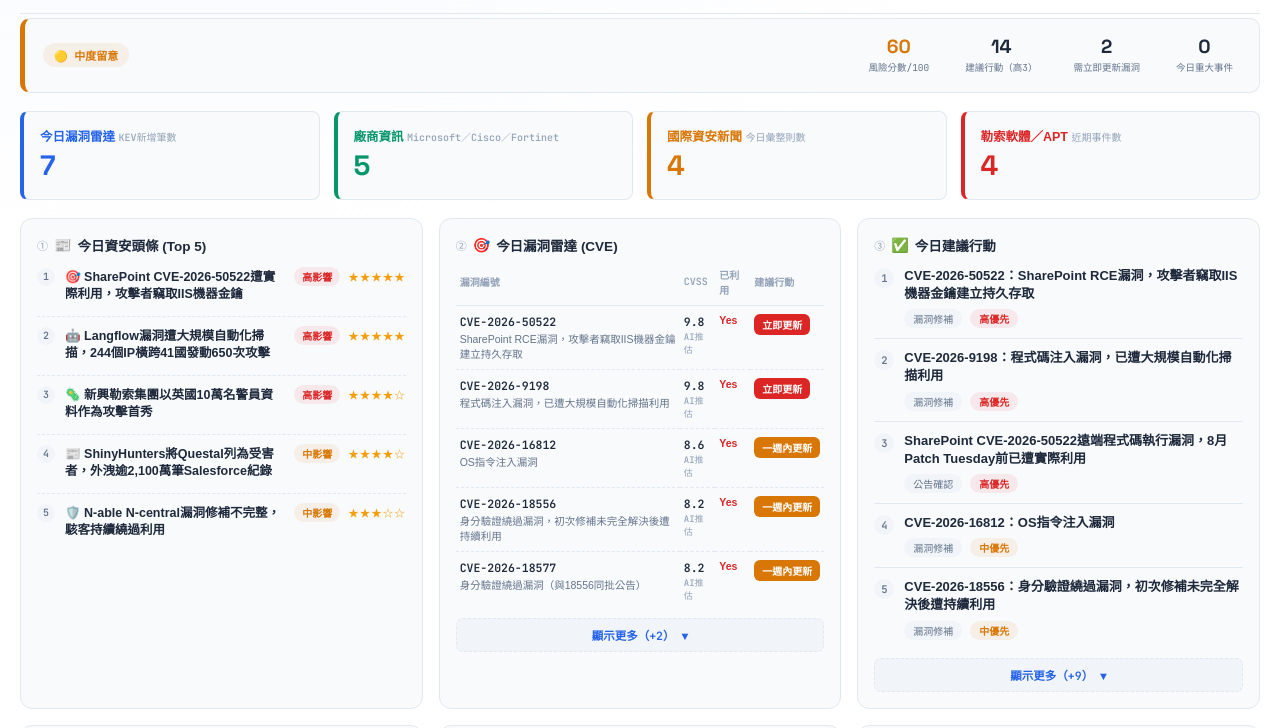
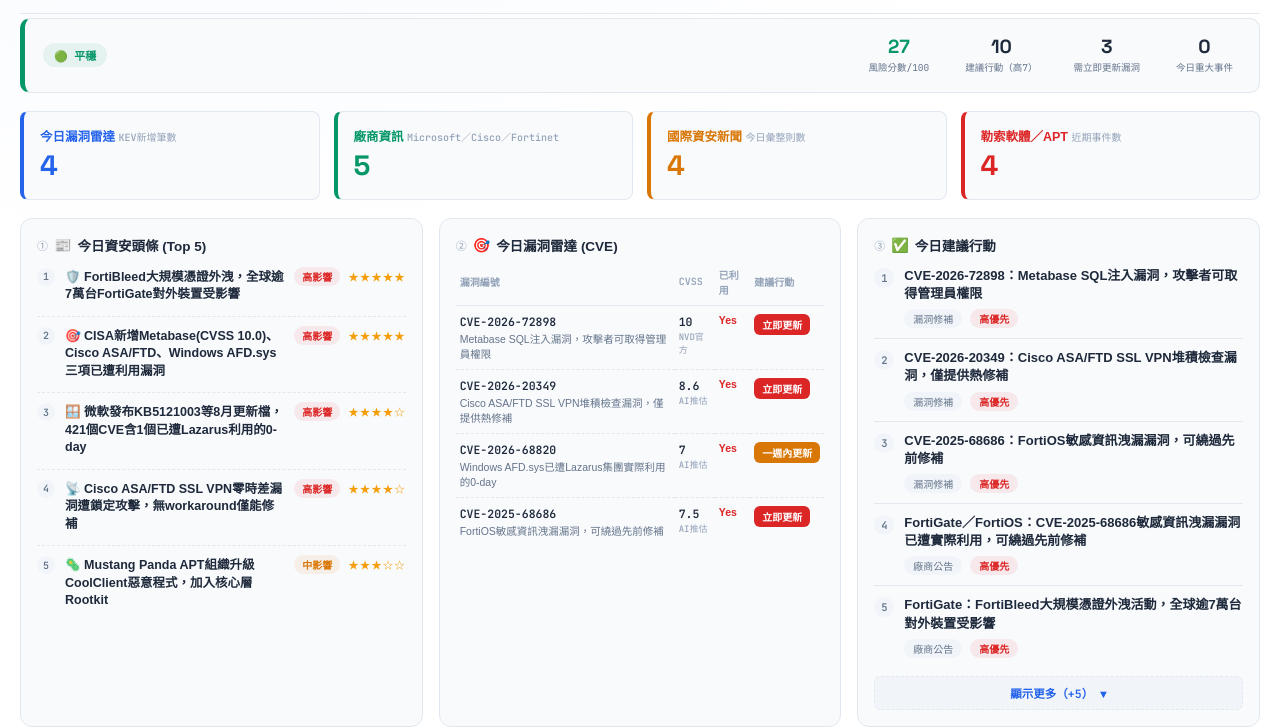
Before and after one commit to tony10404o/auroratest, a website: page docs/test.html in a window 1280 px wide. Shown: the part 72-800 px from the top of the page. Drawn offline with Linux system fonts and the light colour scheme; a web font is replaced by a local one.

Commit message:
test.html整頁資料同步更新

```diff
--- a/docs/test.html
+++ b/docs/test.html
@@ -257,37 +257,37 @@
 const DATA = {
   "headlines": [
     {
-      "icon": "🎯",
-      "title": "SharePoint CVE-2026-50522遭實際利用，攻擊者竊取IIS機器金鑰",
-      "url": "https://www.cisa.gov/",
+      "icon": "🛡️",
+      "title": "FortiBleed大規模憑證外洩，全球逾7萬台FortiGate對外裝置受影響",
+      "url": "https://www.bitsight.com/blog/security-alert-fortibleed-fortinet-vpn-credentials-firewall-exposed",
       "impact": "高",
       "stars": 5
     },
     {
-      "icon": "🤖",
-      "title": "Langflow漏洞遭大規模自動化掃描，244個IP橫跨41國發動650次攻擊",
-      "url": "https://thehackernews.com/",
+      "icon": "🎯",
+      "title": "CISA新增Metabase(CVSS 10.0)、Cisco ASA/FTD、Windows AFD.sys三項已遭利用漏洞",
+      "url": "https://cyberexperts.com/2026-08-12-cisa-adds-three-known-exploited-vulnerabilities-to-catalog/",
       "impact": "高",
       "stars": 5
     },
     {
-      "icon": "🦠",
-      "title": "新興勒索集團以英國10萬名警員資料作為攻擊首秀",
-      "url": "https://therecord.media/",
+      "icon": "🪟",
+      "title": "微軟發布KB5121003等8月更新檔，421個CVE含1個已遭Lazarus利用的0-day",
+      "url": "https://www.tech2geek.net/windows-11-august-2026-patch-tuesday-kb5121003-and-kb5120240-bring-security-fixes-and-new-features/",
       "impact": "高",
       "stars": 4
     },
     {
-      "icon": "📰",
-      "title": "ShinyHunters將Questal列為受害者，外洩逾2,100萬筆Salesforce紀錄",
-      "url": "https://sharkstriker.com/",
-      "impact": "中",
+      "icon": "📡",
+      "title": "Cisco ASA/FTD SSL VPN零時差漏洞遭鎖定攻擊，無workaround僅能修補",
+      "url": "https://www.cisa.gov/news-events/alerts/2026/08/11/cisa-adds-three-known-exploited-vulnerabilities-catalog",
+      "impact": "高",
       "stars": 4
     },
     {
-      "icon": "🛡️",
-      "title": "N-able N-central漏洞修補不完整，駭客持續繞過利用",
-      "url": "https://thehackernews.com/",
+      "icon": "🦠",
+      "title": "Mustang Panda APT組織升級CoolClient惡意程式，加入核心層Rootkit",
+      "url": "https://www.itsecuritynews.info/it-security-news-daily-summary-2026-08-15/",
       "impact": "中",
       "stars": 3
     }
@@ -344,60 +344,36 @@ const DATA = {
   ],
   "cve_radar": [
     {
-      "cve_id": "CVE-2026-50522",
-      "title": "SharePoint RCE漏洞，攻擊者竊取IIS機器金鑰建立持久存取",
-      "cvss": 9.8,
+      "cve_id": "CVE-2026-72898",
+      "title": "Metabase SQL注入漏洞，攻擊者可取得管理員權限",
+      "cvss": 10,
+      "cvss_source": "NVD官方",
+      "exploited": true,
+      "action": "立即更新"
+    },
+    {
+      "cve_id": "CVE-2026-20349",
+      "title": "Cisco ASA/FTD SSL VPN堆積檢查漏洞，僅提供熱修補",
+      "cvss": 8.6,
       "cvss_source": "AI推估",
       "exploited": true,
       "action": "立即更新"
     },
     {
-      "cve_id": "CVE-2026-9198",
-      "title": "程式碼注入漏洞，已遭大規模自動化掃描利用",
-      "cvss": 9.8,
-      "cvss_source": "AI推估",
-      "exploited": true,
-      "action": "立即更新"
-    },
-    {
-      "cve_id": "CVE-2026-16812",
-      "title": "OS指令注入漏洞",
-      "cvss": 8.6,
-      "cvss_source": "AI推估",
-      "exploited": true,
-      "action": "一週內更新"
-    },
-    {
-      "cve_id": "CVE-2026-18556",
-      "title": "身分驗證繞過漏洞，初次修補未完全解決後遭持續利用",
-      "cvss": 8.2,
-      "cvss_source": "AI推估",
-      "exploited": true,
-      "action": "一週內更新"
-    },
-    {
-      "cve_id": "CVE-2026-18577",
-      "title": "身分驗證繞過漏洞（與18556同批公告）",
-      "cvss": 8.2,
-      "cvss_source": "AI推估",
-      "exploited": true,
-      "action": "一週內更新"
-    },
-    {
-      "cve_id": "CVE-2026-34486",
-      "title": "缺少加密保護敏感資料漏洞",
-      "cvss": 7.5,
+      "cve_id": "CVE-2026-68820",
+      "title": "Windows AFD.sys已遭Lazarus集團實際利用的0-day",
+      "cvss": 7,
       "cvss_source": "AI推估",
       "exploited": true,
       "action": "一週內更新"
     },
     {
       "cve_id": "CVE-2025-68686",
-      "title": "敏感資訊洩漏漏洞",
+      "title": "FortiOS敏感資訊洩漏漏洞，可繞過先前修補",
       "cvss": 7.5,
       "cvss_source": "AI推估",
       "exploited": true,
-      "action": "一週內更新"
+      "action": "立即更新"
     }
   ],
   "vendor_impact": [
@@ -440,116 +416,92 @@ const DATA = {
   "action_items": [
     {
       "category": "漏洞修補",
-      "title": "CVE-2026-50522：SharePoint RCE漏洞，攻擊者竊取IIS機器金鑰建立持久存取",
+      "title": "CVE-2026-72898：Metabase SQL注入漏洞，攻擊者可取得管理員權限",
       "priority": "高",
-      "detail": "CVSS 9.8（AI推估），建議立即更新"
+      "detail": "CVSS 10（NVD官方），建議立即更新"
     },
     {
       "category": "漏洞修補",
-      "title": "CVE-2026-9198：程式碼注入漏洞，已遭大規模自動化掃描利用",
+      "title": "CVE-2026-20349：Cisco ASA/FTD SSL VPN堆積檢查漏洞，僅提供熱修補",
       "priority": "高",
-      "detail": "CVSS 9.8（AI推估），建議立即更新"
+      "detail": "CVSS 8.6（AI推估），建議立即更新"
+    },
+    {
+      "category": "漏洞修補",
+      "title": "CVE-2025-68686：FortiOS敏感資訊洩漏漏洞，可繞過先前修補",
+      "priority": "高",
+      "detail": "CVSS 7.5（AI推估），建議立即更新"
+    },
+    {
+      "category": "廠商公告",
+      "title": "FortiGate／FortiOS：CVE-2025-68686敏感資訊洩漏漏洞已遭實際利用，可繞過先前修補",
+      "priority": "高",
+      "detail": "CISA要求聯邦機關8/10前完成緩解，建議盤點對外暴露的管理介面與VPN服務，檢查是否有先前遭入侵跡象"
+    },
+    {
+      "category": "廠商公告",
+      "title": "FortiGate：FortiBleed大規模憑證外洩活動，全球逾7萬台對外裝置受影響",
+      "priority": "高",
+      "detail": "目前無修補可完全解決此暴露問題，建議限制管理介面對外開放、全面輪替管理員與VPN帳密、強制啟用MFA"
+    },
+    {
+      "category": "廠商公告",
+      "title": "Microsoft：2026年8月Patch Tuesday（KB5121003等），421個CVE含1個已遭利用0-day",
+      "priority": "高",
+      "detail": "建議優先確認CVE-2026-68820（已遭Lazarus利用）相關系統已完成更新"
+    },
+    {
+      "category": "廠商公告",
+      "title": "Cisco：ASA/FTD SSL VPN零時差漏洞遭鎖定攻擊，僅提供熱修補無workaround",
+      "priority": "高",
+      "detail": "建議確認邊界防火牆版本並儘速套用熱修補，留意SSL VPN/WebVPN、IKEv2功能是否已啟用"
+    },
+    {
+      "category": "漏洞修補",
+      "title": "CVE-2026-68820：Windows AFD.sys已遭Lazarus集團實際利用的0-day",
+      "priority": "中",
+      "detail": "CVSS 7（AI推估），建議一週內更新"
     },
     {
       "category": "公告確認",
-      "title": "SharePoint CVE-2026-50522遠端程式碼執行漏洞，8月Patch Tuesday前已遭實際利用",
-      "priority": "高",
-      "detail": "Microsoft廠商公告，研判嚴重度高，建議儘速確認並評估更新。"
-    },
-    {
-      "category": "漏洞修補",
-      "title": "CVE-2026-16812：OS指令注入漏洞",
+      "title": "微軟發布KB5121003更新檔（Windows 11 24H2/25H2，含2026年8月安全性修補）",
       "priority": "中",
-      "detail": "CVSS 8.6（AI推估），建議一週內更新"
-    },
-    {
-      "category": "漏洞修補",
-      "title": "CVE-2026-18556：身分驗證繞過漏洞，初次修補未完全解決後遭持續利用",
-      "priority": "中",
-      "detail": "CVSS 8.2（AI推估），建議一週內更新"
-    },
-    {
-      "category": "漏洞修補",
-      "title": "CVE-2026-18577：身分驗證繞過漏洞（與18556同批公告）",
-      "priority": "中",
-      "detail": "CVSS 8.2（AI推估），建議一週內更新"
-    },
-    {
-      "category": "漏洞修補",
-      "title": "CVE-2026-34486：缺少加密保護敏感資料漏洞",
-      "priority": "中",
-      "detail": "CVSS 7.5（AI推估），建議一週內更新"
-    },
-    {
-      "category": "漏洞修補",
-      "title": "CVE-2025-68686：敏感資訊洩漏漏洞",
-      "priority": "中",
-      "detail": "CVSS 7.5（AI推估），建議一週內更新"
+      "detail": "來源：微軟官方更新發布，建議確認相關系統已完成部署。"
     },
     {
       "category": "公告確認",
-      "title": "Microsoft SharePoint存在高風險安全漏洞(CVE-2026-50522)",
+      "title": "微軟發布KB5120240更新檔（Windows 11 23H2，含8月Patch Tuesday安全修補）",
       "priority": "中",
-      "detail": "來源：TWCERT/CC。提醒企業儘速確認SharePoint環境修補狀態，該漏洞已有實際攻擊案例。"
-    },
-    {
-      "category": "公告確認",
-      "title": "TWCERT/CC 2026年7月份資安情資電子報發布",
-      "priority": "中",
-      "detail": "來源：TWCERT/CC。彙整七月份重大資安事件、漏洞與威脅趨勢。"
-    },
-    {
-      "category": "公告確認",
-      "title": "「Friendly Fire」攻擊手法：AI防禦工具遭誘導成為攻擊武器",
-      "priority": "中",
-      "detail": "來源：TWCERT/CC。研究揭露攻擊者可誘導企業內部AI資安工具反過來執行惡意操作，提醒留意AI工具權限控管。"
-    },
-    {
-      "category": "掃描比對",
-      "title": "Langflow漏洞(CVE-2026-9198)大規模掃描攻擊相關IOC比對",
-      "priority": "中",
-      "detail": "涉及類型：IP。建議比對內部防火牆/EDR日誌。"
-    },
-    {
-      "category": "掃描比對",
-      "title": "SharePoint機器金鑰竊取活動(CVE-2026-50522)相關IOC比對",
-      "priority": "中",
-      "detail": "涉及類型：Hash。建議比對內部防火牆/EDR日誌。"
-    },
-    {
-      "category": "教育宣導",
-      "title": "「Friendly Fire」攻擊手法：AI防禦工具遭誘導成為攻擊武器",
-      "priority": "低",
-      "detail": "建議納入員工資安宣導教育素材。"
+      "detail": "來源：微軟官方更新發布，建議確認相關系統已完成部署。"
     }
   ],
   "risk_score": {
-    "total": 60,
+    "total": 27,
     "breakdown": [
       {
         "label": "漏洞風險",
-        "score": 100
+        "score": 80
       },
       {
         "label": "APT攻擊",
+        "score": 30
+      },
+      {
+        "label": "勒索病毒",
         "score": 0
       },
       {
-        "label": "勒索病毒",
-        "score": 88
-      },
-      {
         "label": "身份風險",
-        "score": 50
+        "score": 25
       },
       {
         "label": "AI風險",
-        "score": 60
+        "score": 0
       }
     ]
   },
   "category_counts": {
-    "kev": 7,
+    "kev": 4,
     "vendor": 5,
     "news": 4,
     "ransomwareApt": 4
```
